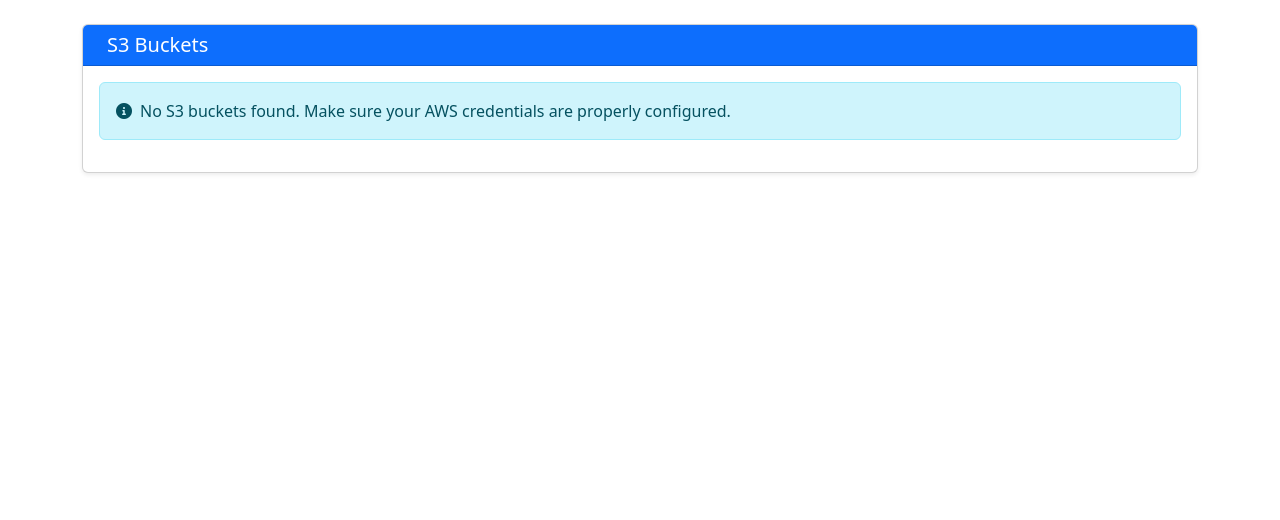
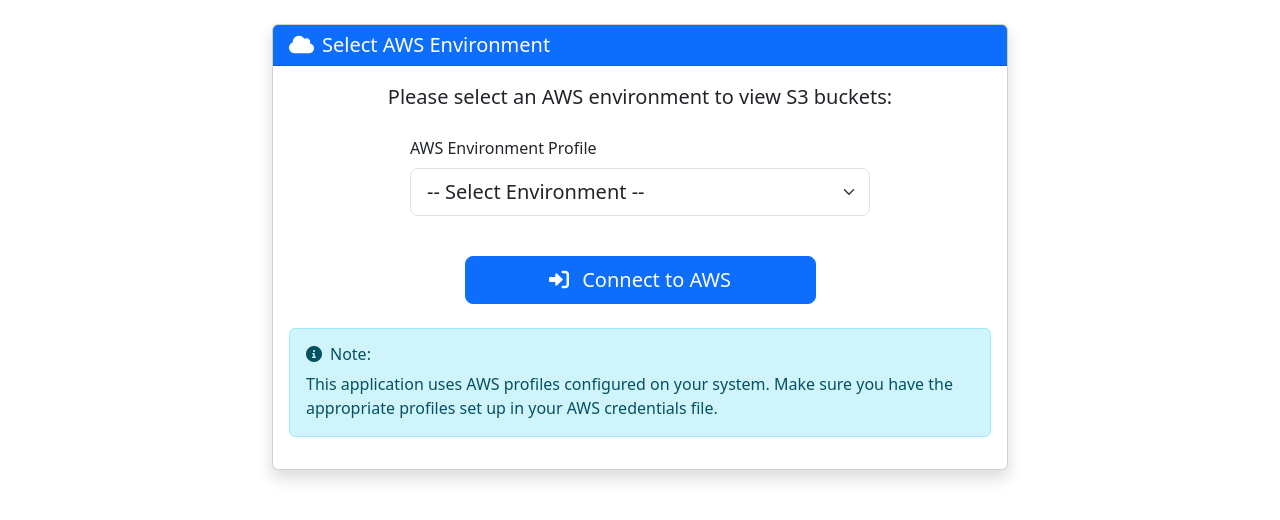
Before and after one commit to paramraghavan/aws-one-view, a Flask app: page / in a window 1280 px wide. Shown: the part 56-576 px from the top of the page. Run offline with Flask 3, Linux system fonts and the light colour scheme; data that the repository does not hold is empty.

Commit message:
add env option to switch aws profile

```diff
--- a/projects/s3_browser/app.py
+++ b/projects/s3_browser/app.py
@@ -14,22 +14,20 @@ if not os.path.exists(UPLOAD_FOLDER):
     os.makedirs(UPLOAD_FOLDER)
 app.config['UPLOAD_FOLDER'] = UPLOAD_FOLDER
 
-aws_profile = 'myprofile'
-def get_boto3_client(aws_profile, service='s3'):
-    # os.environ['HTTPS_PROXY'] = 'proxy.com:10009'
-    # os.environ['HTTP_PROXY'] = 'proxy.com:10009'
-    #return boto3.client(service)
-    #aws_access_key_id, aws_secret_access_key, aws_session_token, region = getAWSKeys()
-    #os.environ['AWS_ACCESS_KEY_ID'] = aws_access_key_id
-    #os.environ['AWS_SECRET_ACCESS_KEY'] = aws_secret_access_key
-    session = boto3.session.Session(profile_name=aws_profile)
-    return session.client(service)
-
-# Initialize S3 client
-def get_s3_client(aws_profile):
-    return get_boto3_client(aws_profile, service='s3')
+# Available environments and their profiles
+ENVIRONMENTS = {
+    'dev': 'development',
+    'uat': 'testing',
+    'prod': 'production'
+}
 
 
+# Initialize S3 client with specified profile
+def get_s3_client(profile_name=None):
+    if profile_name:
+        session = boto3.Session(profile_name=profile_name)
+        return session.client('s3')
+    return boto3.client('s3')
 
 
 def allowed_file(filename):
@@ -38,20 +36,43 @@ def allowed_file(filename):
 
 @app.route('/')
 def index():
+    # On initial load, just show the environment selector
+    selected_env = request.args.get('env', '')
+
+    if not selected_env:
+        # If no environment is selected, just show the environment selection form
+        return render_template('env_select.html',
+                               environments=ENVIRONMENTS,
+                               selected_env=selected_env)
+
+    # Get the AWS profile associated with the selected environment
+    profile_name = ENVIRONMENTS.get(selected_env, None)
+
     try:
-        s3 = get_s3_client(aws_profile)
+        # Connect to S3 using the selected profile
+        s3 = get_s3_client(profile_name)
         buckets = s3.list_buckets()
-        return render_template('index.html', buckets=buckets['Buckets'])
+
+        return render_template('index.html',
+                               buckets=buckets['Buckets'],
+                               environments=ENVIRONMENTS,
+                               selected_env=selected_env,
+                               profile_name=profile_name)
     except Exception as e:
-        flash(f"Error listing buckets: {str(e)}", 'danger')
-        return render_template('index.html', buckets=[])
+        flash(f"Error listing buckets using profile '{profile_name}': {str(e)}", 'danger')
+        return render_template('env_select.html',
+                               environments=ENVIRONMENTS,
+                               selected_env=selected_env)
 
 
 @app.route('/bucket/<bucket_name>', defaults={'prefix': ''})
 @app.route('/bucket/<bucket_name>/<path:prefix>')
 def list_objects(bucket_name, prefix):
+    selected_env = request.args.get('env', '')
+    profile_name = ENVIRONMENTS.get(selected_env, None)
+
     try:
-        s3 = get_s3_client()
+        s3 = get_s3_client(profile_name)
 
         # Handle trailing slash for directories
         if prefix and not prefix.endswith('/'):
@@ -107,7 +128,8 @@ def list_objects(bucket_name, prefix):
                                folders=folders,
                                files=files,
                                current_prefix=prefix,
-                               breadcrumbs=breadcrumbs)
+                               breadcrumbs=breadcrumbs,
+                               selected_env=selected_env)
 
     except Exception as e:
         flash(f"Error listing objects: {str(e)}", 'danger')
@@ -117,6 +139,9 @@ def list_objects(bucket_name, prefix):
 @app.route('/upload/<bucket_name>', defaults={'prefix': ''}, methods=['POST'])
 @app.route('/upload/<bucket_name>/<path:prefix>', methods=['POST'])
 def upload_file(bucket_name, prefix):
+    selected_env = request.args.get('env', '')
+    profile_name = ENVIRONMENTS.get(selected_env, None)
+
     if 'file' not in request.files:
         flash('No file part', 'danger')
         return redirect(request.referrer)
@@ -135,7 +160,7 @@ def upload_file(bucket_name, prefix):
             file.save(file_path)
 
             try:
-                s3 = get_s3_client()
+                s3 = get_s3_client(profile_name)
                 # Prepare the S3 key by combining the prefix and filename
                 s3_key = prefix + filename if not prefix or prefix.endswith('/') else prefix + '/' + filename
                 s3.upload_file(file_path, bucket_name, s3_key)
@@ -153,8 +178,11 @@ def upload_file(bucket_name, prefix):
 
 @app.route('/download/<bucket_name>/<path:object_key>')
 def download_file(bucket_name, object_key):
+    selected_env = request.args.get('env', '')
+    profile_name = ENVIRONMENTS.get(selected_env, None)
+
     try:
-        s3 = get_s3_client()
+        s3 = get_s3_client(profile_name)
 
         # Create a temporary file
         with tempfile.NamedTemporaryFile(delete=False) as temp_file:
@@ -183,8 +211,11 @@ def download_file(bucket_name, object_key):
 
 @app.route('/delete/<bucket_name>/<path:object_key>', methods=['POST'])
 def delete_object(bucket_name, object_key):
+    selected_env = request.args.get('env', '')
+    profile_name = ENVIRONMENTS.get(selected_env, None)
+
     try:
-        s3 = get_s3_client()
+        s3 = get_s3_client(profile_name)
         s3.delete_object(Bucket=bucket_name, Key=object_key)
         flash(f'Successfully deleted {object_key.split("/")[-1]}', 'success')
     except Exception as e:
@@ -194,12 +225,14 @@ def delete_object(bucket_name, object_key):
     prefix = '/'.join(object_key.split('/')[:-1])
     if prefix:
         prefix += '/'
-    return redirect(url_for('list_objects', bucket_name=bucket_name, prefix=prefix))
+    return redirect(url_for('list_objects', bucket_name=bucket_name, prefix=prefix, env=selected_env))
 
 
 @app.route('/create_folder/<bucket_name>', defaults={'prefix': ''}, methods=['POST'])
 @app.route('/create_folder/<bucket_name>/<path:prefix>', methods=['POST'])
 def create_folder(bucket_name, prefix):
+    selected_env = request.args.get('env', '')
+    profile_name = ENVIRONMENTS.get(selected_env, None)
     folder_name = request.form.get('folder_name', '').strip()
 
     if not folder_name:
@@ -210,7 +243,7 @@ def create_folder(bucket_name, prefix):
     folder_key = prefix + folder_name + '/' if prefix else folder_name + '/'
 
     try:
-        s3 = get_s3_client()
+        s3 = get_s3_client(profile_name)
         # Create an empty object with a trailing slash to represent a folder
         s3.put_object(Bucket=bucket_name, Key=folder_key, Body='')
         flash(f'Successfully created folder: {folder_name}', 'success')
@@ -222,6 +255,8 @@ def create_folder(bucket_name, prefix):
 
 @app.route('/copy/<bucket_name>/<path:object_key>', methods=['POST'])
 def copy_object(bucket_name, object_key):
+    selected_env = request.args.get('env', '')
+    profile_name = ENVIRONMENTS.get(selected_env, None)
     destination_path = request.form.get('destination_path', '').strip()
     new_name = request.form.get('new_name', '').strip()
 
@@ -236,7 +271,7 @@ def copy_object(bucket_name, object_key):
     destination_key = destination_path + new_name
 
     try:
-        s3 = get_s3_client()
+        s3 = get_s3_client(profile_name)
         copy_source = {'Bucket': bucket_name, 'Key': object_key}
         s3.copy_object(CopySource=copy_source, Bucket=bucket_name, Key=destination_key)
         flash(f'Successfully copied to {destination_key}', 'success')
@@ -251,4 +286,4 @@ def copy_object(bucket_name, object_key):
 
 
 if __name__ == '__main__':
-    app.run(debug=True, port=7770)
+    app.run(debug=True)
--- a/projects/s3_browser/templates/base.html
+++ b/projects/s3_browser/templates/base.html
@@ -37,6 +37,14 @@
             <a class="navbar-brand" href="{{ url_for('index') }}">
                 <i class="fas fa-cloud me-2"></i>S3 Browser
             </a>
+            {% if selected_env %}
+            <div class="ms-auto d-flex align-items-center">
+                <div class="text-light me-2">AWS Profile:</div>
+                <span class="badge {% if selected_env == 'prod' %}bg-danger{% elif selected_env == 'uat' %}bg-warning text-dark{% else %}bg-success{% endif %} fs-6 px-3 py-2">
+                    {{ selected_env|upper }}
+                </span>
+            </div>
+            {% endif %}
         </div>
     </nav>
 
--- /dev/null
+++ b/projects/s3_browser/templates/env_select.html
@@ -0,0 +1,56 @@
+{% extends "base.html" %}
+
+{% block content %}
+<div class="row">
+    <div class="col-md-8 offset-md-2">
+        <div class="card shadow">
+            <div class="card-header bg-primary text-white">
+                <h5 class="card-title mb-0">
+                    <i class="fas fa-cloud me-2"></i>Select AWS Environment
+                </h5>
+            </div>
+            <div class="card-body">
+                {% with messages = get_flashed_messages(with_categories=true) %}
+                    {% if messages %}
+                        {% for category, message in messages %}
+                            <div class="alert alert-{{ category }} alert-dismissible fade show" role="alert">
+                                {{ message }}
+                                <button type="button" class="btn-close" data-bs-dismiss="alert" aria-label="Close"></button>
+                            </div>
+                        {% endfor %}
+                    {% endif %}
+                {% endwith %}
+
+                <p class="lead text-center mb-4">Please select an AWS environment to view S3 buckets:</p>
+
+                <form method="get" action="{{ url_for('index') }}" class="mb-4">
+                    <div class="row justify-content-center">
+                        <div class="col-md-8">
+                            <div class="form-group mb-3">
+                                <label for="environmentSelect" class="form-label">AWS Environment Profile</label>
+                                <select name="env" class="form-select form-select-lg" id="environmentSelect" required>
+                                    <option value="" disabled selected>-- Select Environment --</option>
+                                    <option value="dev">Development (Profile: development)</option>
+                                    <option value="uat">UAT / Testing (Profile: testing)</option>
+                                    <option value="prod">Production (Profile: production)</option>
+                                </select>
+                            </div>
+                        </div>
+                    </div>
+
+                    <div class="d-grid gap-2 col-md-6 mx-auto mt-4">
+                        <button type="submit" class="btn btn-primary btn-lg">
+                            <i class="fas fa-sign-in-alt me-2"></i> Connect to AWS
+                        </button>
+                    </div>
+                </form>
+
+                <div class="alert alert-info mt-4">
+                    <h6 class="alert-heading"><i class="fas fa-info-circle me-2"></i>Note:</h6>
+                    <p class="mb-0">This application uses AWS profiles configured on your system. Make sure you have the appropriate profiles set up in your AWS credentials file.</p>
+                </div>
+            </div>
+        </div>
+    </div>
+</div>
+{% endblock %}
--- a/projects/s3_browser/templates/index.html
+++ b/projects/s3_browser/templates/index.html
@@ -1,12 +1,42 @@
 {% extends "base.html" %}
 
 {% block content %}
+<div class="row mb-4">
+    <div class="col-12">
+        <div class="card shadow-sm">
+            <div class="card-header bg-primary text-white d-flex justify-content-between align-items-center">
+                <h5 class="card-title mb-0">
+                    <i class="fas fa-cloud me-2"></i>AWS Environment: <strong>{{ selected_env|upper }}</strong>
+                </h5>
+                <a href="{{ url_for('index') }}" class="btn btn-sm btn-light">
+                    <i class="fas fa-exchange-alt me-1"></i> Switch Environment
+                </a>
+            </div>
+            <div class="card-body">
+                <div class="alert alert-info mb-0">
+                    <div class="d-flex align-items-center">
+                        <div class="me-3">
+                            <i class="fas fa-info-circle fa-2x"></i>
+                        </div>
+                        <div>
+                            <h5 class="alert-heading mb-1">Connection Information</h5>
+                            <p class="mb-0">
+                                Connected to <strong>{{ selected_env|upper }}</strong> environment using AWS profile: <strong>{{ profile_name }}</strong>
+                            </p>
+                        </div>
+                    </div>
+                </div>
+            </div>
+        </div>
+    </div>
+</div>
+
 <div class="row">
     <div class="col-12">
         <div class="card shadow-sm">
             <div class="card-header bg-primary text-white">
                 <h5 class="card-title mb-0">
-                    <i class="fas fa-bucket me-2"></i>S3 Buckets
+                    <i class="fas fa-bucket me-2"></i>S3 Buckets for {{ selected_env|upper }} Environment
                 </h5>
             </div>
             <div class="card-body">
@@ -25,13 +55,13 @@
                             <tr>
                                 <td>
                                     <i class="fas fa-bucket me-2 text-primary"></i>
-                                <a href="{{ url_for('list_objects', bucket_name=bucket.Name) }}">
+                                    <a href="{{ url_for('list_objects', bucket_name=bucket.Name, env=selected_env) }}">
                                         {{ bucket.Name }}
                                     </a>
                                 </td>
                                 <td>{{ bucket.CreationDate.strftime('%Y-%m-%d %H:%M:%S') }}</td>
                                 <td>
-                                <a href="{{ url_for('list_objects', bucket_name=bucket.Name) }}"
+                                    <a href="{{ url_for('list_objects', bucket_name=bucket.Name, env=selected_env) }}"
                                        class="btn btn-sm btn-outline-primary">
                                         <i class="fas fa-folder-open me-1"></i> Browse
                                     </a>
@@ -43,8 +73,7 @@
                 </div>
                 {% else %}
                 <div class="alert alert-info">
-                    <i class="fas fa-info-circle me-2"></i>No S3 buckets found. Make sure your AWS credentials are
-                    properly configured.
+                    <i class="fas fa-info-circle me-2"></i>No S3 buckets found. Make sure your AWS credentials are properly configured.
                 </div>
                 {% endif %}
             </div>
```
Lines whose indentation alone changed are shown as unchanged.
